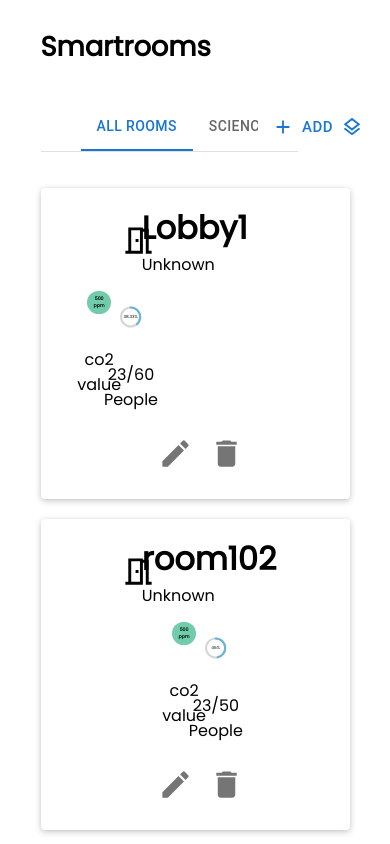
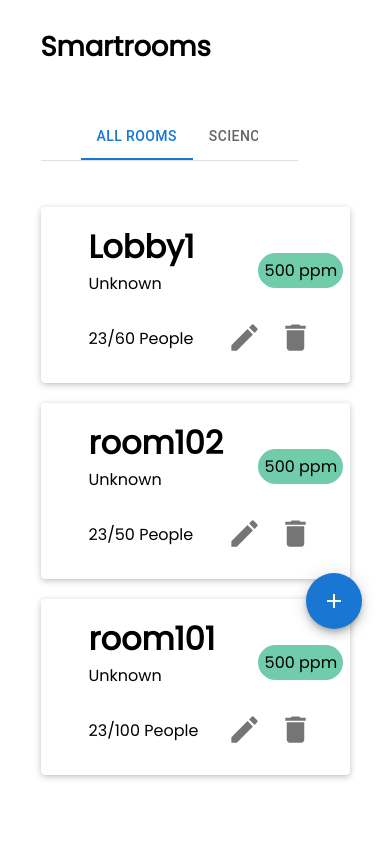
Before and after one commit to jku-win-se/teaching.ss22.prse.digitaltwin.team1, a React (Create React App) app in the folder Frontend/smart-home-ui/: page / in a window 390 px wide. Shown: the top 844 px of the page. Built offline with nearby package versions, Linux system fonts and the light colour scheme.

Commit message:
added mobile version of main page #31

```diff
--- a/Frontend/smart-home-ui/src/pages/main/components/add-edit-dialog/add-edit-dialog.component.tsx
+++ b/Frontend/smart-home-ui/src/pages/main/components/add-edit-dialog/add-edit-dialog.component.tsx
@@ -127,7 +127,7 @@ export default function AddEditDialog({
               <RadioGroup
                 defaultValue={
                   Object.keys(RoomType)[
-                    Object.values(RoomType).indexOf("Science Lab" as any)
+                  Object.values(RoomType).indexOf("Science Lab" as any)
                   ]
                 }
               >
--- a/Frontend/smart-home-ui/src/pages/main/components/room-list-item/room-list-item.component.tsx
+++ b/Frontend/smart-home-ui/src/pages/main/components/room-list-item/room-list-item.component.tsx
@@ -61,6 +61,7 @@ export default function RoomListItem(props: IRoomListItemProps) {
         setOpen(false);
     };
 
+
     return (
         <div className="list">
             <Grid
@@ -80,6 +81,7 @@ export default function RoomListItem(props: IRoomListItemProps) {
                     onClick={() => navigate("details/" + props.roomId)}
                 >
                     <Grid
+                        id="roomIcon"
                         item
                         xs={1}
                         container
@@ -91,7 +93,8 @@ export default function RoomListItem(props: IRoomListItemProps) {
 
                     <Grid
                         item
-                        xs
+                        xs={2}
+                        sm
                         container
                         alignContent={"center"}
                     >
@@ -102,6 +105,7 @@ export default function RoomListItem(props: IRoomListItemProps) {
                     <Grid item xs={4}></Grid>
 
                     <Grid
+                        id="indicators"
                         item
                         xs={1}
                         container
@@ -122,9 +126,42 @@ export default function RoomListItem(props: IRoomListItemProps) {
                         </div>
                     </Grid>
 
-                    <Grid item xs={0.5}></Grid>
+                    <Grid
+                        id="spacerMobile"
+                        item
+                        xs={2}
+                        sm={1}
+                    >
+                    </Grid>
 
                     <Grid
+                        id="co2Mobile"
+                        className="co2-indicator-mobile"
+                        container
+                        xs
+                        justifyContent={"right"}
+                    >
+                        <Grid
+                            className="co2-background"
+                            container
+                            alignContent={"center"}
+                            justifyContent={"center"}
+                            style={{ backgroundColor: co2Color(props.coValue) }}
+                        >
+                            {props.coValue} ppm
+                        </Grid>
+                    </Grid>
+
+                    <Grid
+                        id="spacerDesktop"
+                        item
+                        xs={1}
+                        sm={0.5}
+                    >
+                    </Grid>
+
+                    <Grid
+                        id="indicators"
                         item
                         xs={1}
                         container
@@ -141,8 +178,7 @@ export default function RoomListItem(props: IRoomListItemProps) {
                                 styles={buildStyles({
                                     textColor: "black",
                                     pathColor: "#66B5D6",
-                                })}
-                            />
+                                })} />
                         </div>
                         <div className="indicator-text">
                             {props.currentPeople}/{props.maxPeople} People
@@ -150,7 +186,15 @@ export default function RoomListItem(props: IRoomListItemProps) {
                     </Grid>
                 </Grid>
 
+                <div
+                    id="peopleMobile"
+                    className="people-indicator-mobile"
+                >
+                    {props.currentPeople}/{props.maxPeople} People
+                </div>
+
                 <Grid
+                    id="buttonsDesktop"
                     item
                     xs
                     container
@@ -164,8 +208,31 @@ export default function RoomListItem(props: IRoomListItemProps) {
 
                     <DeleteDialog />
                 </Grid>
+
+                <Grid
+                    id="buttonsMobile"
+                    item
+                    xs
+                    container
+                    justifyContent="right"
+                    alignItems="right"
+                    marginRight={"40px"}
+                >
+                    <IconButton aria-label="edit room" onClick={handleClickOpen}>
+                        <Edit fontSize="large" />
+                    </IconButton>
+
+                    <DeleteDialog />
+                    <Grid
+                        item
+                        xs={0.5}
+                        sm={1}
+                    >
+                    </Grid>
+                </Grid>
             </Grid>
+
             <AddEditDialog handleClose={handleClose} open={open}></AddEditDialog>
-        </div>
+        </div >
     );
 }
--- a/Frontend/smart-home-ui/src/pages/main/components/room-list-item/room-list-item.styles.css
+++ b/Frontend/smart-home-ui/src/pages/main/components/room-list-item/room-list-item.styles.css
@@ -1,6 +1,5 @@
 .list {
     height: auto;
-
     background: #FFFFFF;
     box-shadow: 0px 0.5px 1.75px rgba(0, 0, 0, 0.039), 0px 1.85px 6.25px rgba(25, 25, 25, 0.25);
     border-radius: 4px;
@@ -21,6 +20,42 @@
     border-radius: 40px;
 }
 
+.people-indicator-mobile {
+    margin-top: 30px;
+    margin-left: 48px;
+}
+
+.co2-indicator-mobile {
+    margin-top: 30px;
+    text-align: center;
+}
+
+.co2-background {
+    text-align: center;
+    height: 35px;
+    border-radius: 100px;
+}
+
+.co2-value {
+    display: flex;
+    margin: auto;
+    white-space: pre-line;
+    text-align: center;
+    font-weight: bold;
+}
+
+.people-indicator {
+    width: 80px;
+}
+
+.clickable {
+    cursor: pointer;
+}
+
+.icons-right-side {
+    margin-right: 30px;
+}
+
 @media only screen and (max-width: 1300px) {
     div#co2 {
         min-width: 6vw;
@@ -32,24 +67,26 @@
     }
 }
 
-.co2-value {
-    display: flex;
-    margin: auto;
-    white-space: pre-line;
-    text-align: center;
-    font-weight: bold;
+/* ausgeblendet bis 650 */
+@media only screen and (max-width: 900px) {
+
+    div#roomIcon,
+    div#indicators,
+    div#buttonsDesktop,
+    div#spacerDesktop {
+        display: none;
+    }
 }
 
-.people-indicator {
-    display: flex;
-    width: 80px;
-    height: 80px;
+/* eingeblendet bis 651 */
+@media only screen and (min-width: 901px) {
+
+    div#test,
+    div#buttonsMobile,
+    div#peopleMobile,
+    div#co2Mobile,
+    div#spacerMobile {
+        display: none;
+        visibility: hidden;
+    }
 }
-
-.clickable {
-    cursor: pointer;
-}
-
-.icons-right-side {
-    margin-right: 30px;
-}
--- a/Frontend/smart-home-ui/src/pages/main/main.page.tsx
+++ b/Frontend/smart-home-ui/src/pages/main/main.page.tsx
@@ -1,12 +1,13 @@
 import AddIcon from "@mui/icons-material/Add";
 import LayersOutlinedIcon from "@mui/icons-material/LayersOutlined";
-import { Box, Button, Grid } from "@mui/material";
+import { Box, Button, Fab, Grid } from "@mui/material";
 import * as React from "react";
 import { Building } from "../../enums/building.enum";
 import { IRoom } from "../../models/IRoom";
 import AddEditDialog from "./components/add-edit-dialog/add-edit-dialog.component";
 import FilterBar from "./components/filter-bar/filter-bar";
 import RoomList from "./components/room-list/room-list.component";
+import "./main.style.css";
 
 export interface IMainProps { }
 
@@ -114,11 +115,19 @@ export function Main(props: IMainProps) {
     <Box
       sx={{
         flexGrow: 1,
-        height: "100vh",
+        height: "100vh"
       }}
     >
-      <Grid container spacing={2}>
-        <Grid className="grid-bg" item xs={10} sx={{ margin: "auto" }}>
+      <Grid
+        container
+        spacing={2}
+      >
+        <Grid
+          className="grid-bg"
+          item
+          xs={10}
+          sx={{ margin: "auto" }}
+        >
           <h1 className="header-font-size">Smartrooms</h1>
         </Grid>
 
@@ -131,11 +140,16 @@ export function Main(props: IMainProps) {
           justifyContent="flex-start"
           alignContent={"center"}
         >
-          <Grid item xs={10} sx={{ margin: "auto 0" }}>
+          <Grid
+            item
+            xs={10}
+            sx={{ margin: "auto 0" }}
+          >
             <FilterBar changeFilterValue={changeFilterValue} />
           </Grid>
 
           <Grid
+            id="addRoomButton"
             item
             xs={2}
             container
@@ -154,11 +168,34 @@ export function Main(props: IMainProps) {
           </Grid>
         </Grid>
 
-        <Grid className="roomlist-height" item xs={10} sx={{ margin: "auto" }}>
+        <Grid
+          className="roomlist-height"
+          item
+          xs={10}
+          sx={{ margin: "auto" }}
+        >
           <RoomList rooms={rooms} />
         </Grid>
       </Grid>
+
+      <Grid
+        id="addFab"
+        container
+        item
+        xs
+        justifyContent="flex-end"
+        alignContent={"center"}
+      >
+        <Fab
+          className="fab"
+          color="primary"
+          onClick={handleClickOpen}
+        >
+          <AddIcon />
+        </Fab>
+      </Grid>
+
       <AddEditDialog handleClose={handleClose} open={open}></AddEditDialog>
-    </Box>
+    </Box >
   );
 }
--- a/Frontend/smart-home-ui/src/pages/main/main.style.css
+++ b/Frontend/smart-home-ui/src/pages/main/main.style.css
@@ -9,12 +9,10 @@
 
 .filter-height {
   height: 10vh;
-  /*background-color: grey;*/
 }
 
 .roomlist-height {
   height: 50vh;
-  /*background-color: green;*/
   align-self: center;
 }
 
@@ -25,3 +23,26 @@
   align-items: center;
   width: 100%;
 }
+
+.fab {
+  margin: 0px;
+  top: auto;
+  right: 20px;
+  bottom: 20px;
+  left: auto;
+  position: fixed;
+}
+
+/* ausgeblendet bis 650 */
+@media only screen and (max-width: 900px) {
+  div#addRoomButton {
+    display: none;
+  }
+}
+
+/* eingeblendet bis 651 */
+@media only screen and (min-width: 901px) {
+  div#addFab {
+    display: none;
+  }
+}
```
